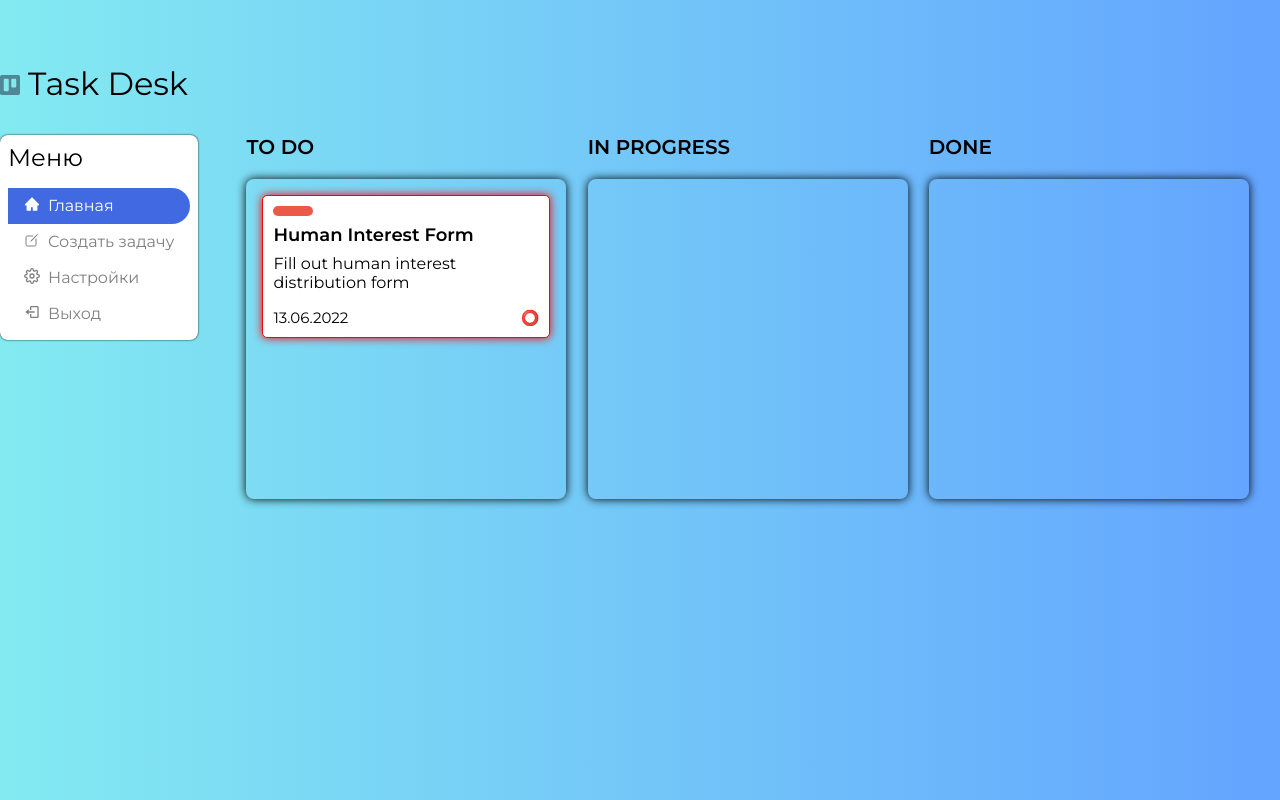
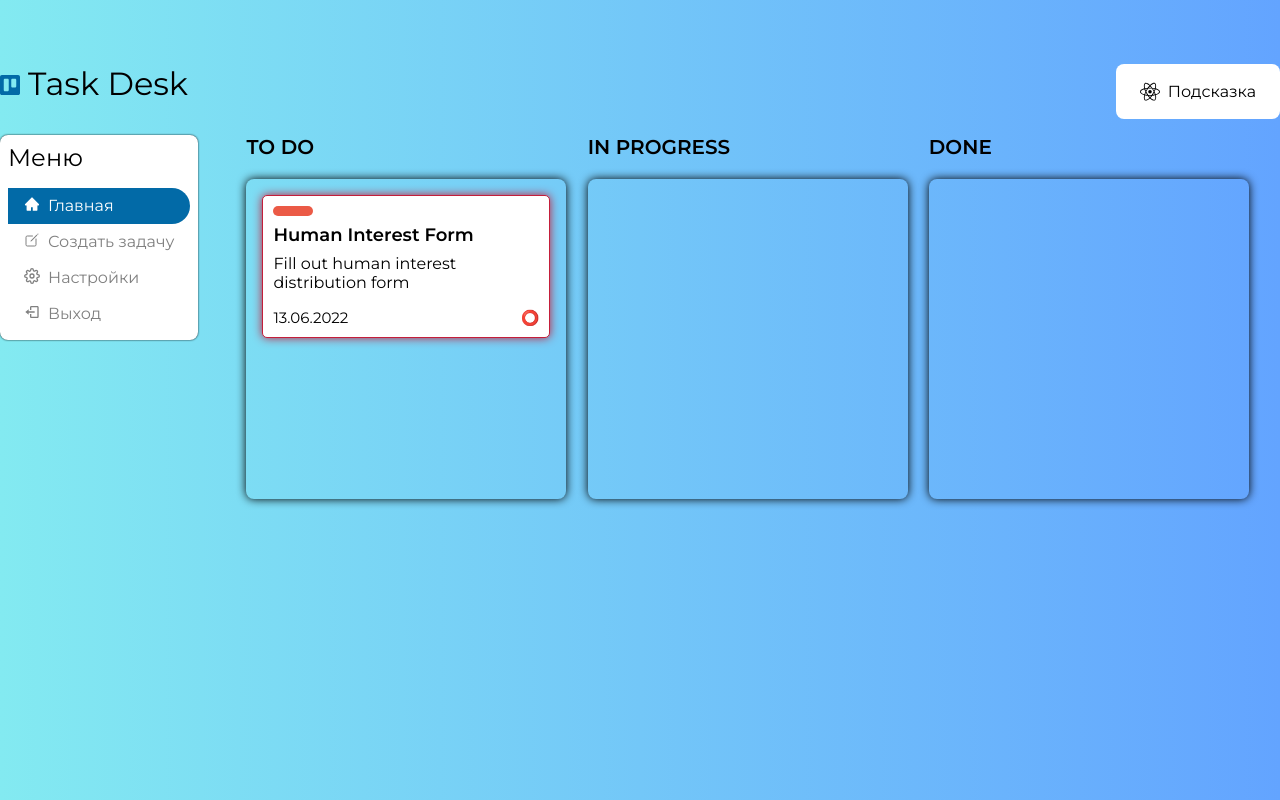
Before and after one commit to comp-master-byte/fullstack-newShift, a React app in the folder client/: page / in a window 1280 px wide. Built offline with nearby package versions, Linux system fonts and the light colour scheme.

Commit message:
Улучшено usebility 3

```diff
--- a/client/src/UI/ShiftBtn/ShiftBtn.module.scss
+++ b/client/src/UI/ShiftBtn/ShiftBtn.module.scss
@@ -11,26 +11,26 @@
 }
 
 .shiftBtnPrimary {
-    background-color: #4169E1;
+    background-color: #026AA7;
 
     &:hover {
-        box-shadow: 0 0 20px #4169E1;
+        box-shadow: 0 0 20px #026AA7;
     }
 }
 
 .shiftBtnError {
-    background-color: red;
+    background-color: #C41E3A;
 
     &:hover {
-        box-shadow: 0 0 20px red;
+        box-shadow: 0 0 20px #C41E3A;
     }
 }
 
 .shiftBtnWarning {
-    background-color: orange;
+    background-color: #f05408;
 
     &:hover {
-        box-shadow: 0 0 20px orange;
+        box-shadow: 0 0 20px #f05408;
     }
 }
 
--- a/client/src/UI/ShiftLink/ShiftLink.module.scss
+++ b/client/src/UI/ShiftLink/ShiftLink.module.scss
@@ -13,7 +13,7 @@
 
 .activeShiftLink {
     padding: 0.5rem 1rem;
-    background-color: #4169E1;
+    background-color: #026AA7;
     color: #fff;
     border-top-right-radius: 2rem;
     border-bottom-right-radius: 2rem;
--- a/client/src/components/Alert/AlertComponent.module.scss
+++ b/client/src/components/Alert/AlertComponent.module.scss
@@ -1,7 +1,8 @@
 .alertWrapper {
     position: fixed;
-    top: -30%;
+    top: 3%;
     left: 50%;
+    transform: translateX(-50%);
     background-color: #fff;
     border-radius: 8px;
     box-shadow: 0 0 10px #fff;
@@ -16,16 +17,16 @@
 }
 
 .alertDanger {
-    background-color: orange;
+    background-color: #f05408;
     color: #fff;
 }
 
 .alertError {
-    background-color: red;
+    background-color: #C41E3A;
     color: #fff;
 }
 
 .alertWrapper__text {
-    font-size: 1rem;
+    font-size: .875rem;
     font-weight: 500;
 }
--- a/client/src/components/Card/Card.module.scss
+++ b/client/src/components/Card/Card.module.scss
@@ -12,8 +12,8 @@
 }
 
 .overDeadline {
-    border: 1px solid red;
-    box-shadow: 0 0 10px red;
+    border: 1px solid #C41E3A;
+    box-shadow: 0 0 10px #C41E3A;
 }
 
 
--- a/client/src/components/header/Header.jsx
+++ b/client/src/components/header/Header.jsx
@@ -1,18 +1,40 @@
-import React from 'react'
+import React, { Fragment, useState } from "react";
 import styles from "./Header.module.scss";
-import { ImTrello } from "react-icons/im"
+import { ImTrello } from "react-icons/im";
+import { GrReactjs } from "react-icons/gr";
+import { AlertComponent } from "../Alert/AlertComponent.jsx"
 
 export const Header = () => {
+
+    const [showPrompt, setShowPrompt] = useState(false);
+
+    const togglePrompt = () => setShowPrompt(prev => !prev);
+
+    setTimeout(() => setShowPrompt(false), 5000);
+
     return (
+        <Fragment>
+            <div className={showPrompt ? styles.headerAlertShow : styles.headerAlertHide}>
+                <AlertComponent alertText="Нажмите на задачу и сможете отредактировать её!" />
+            </div>
             <div className={styles.header}>
                 <div className={styles.headerRow}>
-                <div className={styles.headerRow__logo}>
+                    <div className={styles.headerTitle}>
+                        <div className={styles.headerTitle__logo}>
                             <ImTrello size="20" />
                         </div>
-                <div className={styles.headerRow__title}>
+                        <div className={styles.headerTitle__title}>
                             Task Desk
                         </div>
                     </div>
+                    <div onClick={togglePrompt} className={styles.headerPrompt}>
+                        <GrReactjs size="20" />
+                        <div className={styles.headerPrompt__title}>
+                            Подсказка
                         </div>
+                    </div>
+                </div>
+            </div>
+        </Fragment>
     )
 }
--- a/client/src/components/header/Header.module.scss
+++ b/client/src/components/header/Header.module.scss
@@ -4,18 +4,55 @@
 }
 
 .headerRow {
+    display: flex;
+    // align-items: center;
+    justify-content: space-between;
+}
+
+.headerTitle {
     padding-bottom: 1rem;
     display: flex;
     align-items: baseline;
 
-    .headerRow__logo {
+    .headerTitle__logo {
         margin-right: .5rem;
-        color: rgb(79, 135, 150);
+        color: #026AA7;
     }
 
-    .headerRow__title {
+    .headerTitle__title {
         font-size: 2rem;
         font-weight: 400;
         color: #000;
     }
 }
+
+.headerPrompt {
+    background-color: #fff;
+    border-radius: 8px;
+    padding: 0 1.5rem;
+    cursor: pointer;
+    display: flex;
+    align-items: center;
+    transition: .25s;
+
+    .headerPrompt__title {
+        font-size: 1rem;
+        color: #000;
+        font-weight: 400;
+        margin-left: .5rem;
+    }
+
+    &:hover {
+        box-shadow: 0 0 10px #fff;
+    }
+}
+
+.headerAlertHide {
+    opacity: 0;
+    transition: .5s;
+}
+
+.headerAlertShow {
+    opacity: 1;
+    transition: .5s;
+}
```
Also changed, not shown: client/src/styles/variables.scss (added). Lines whose indentation alone changed are shown as unchanged.
